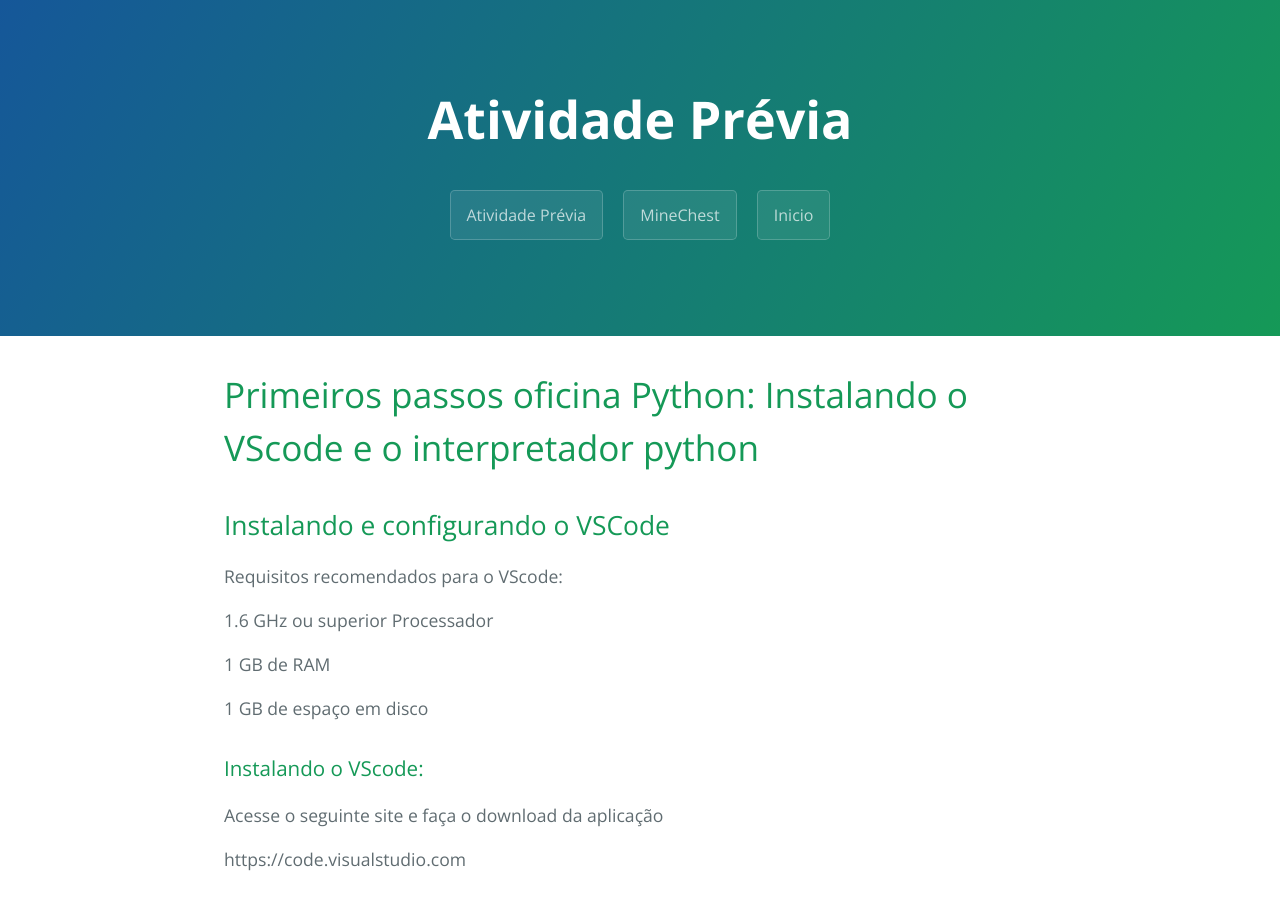
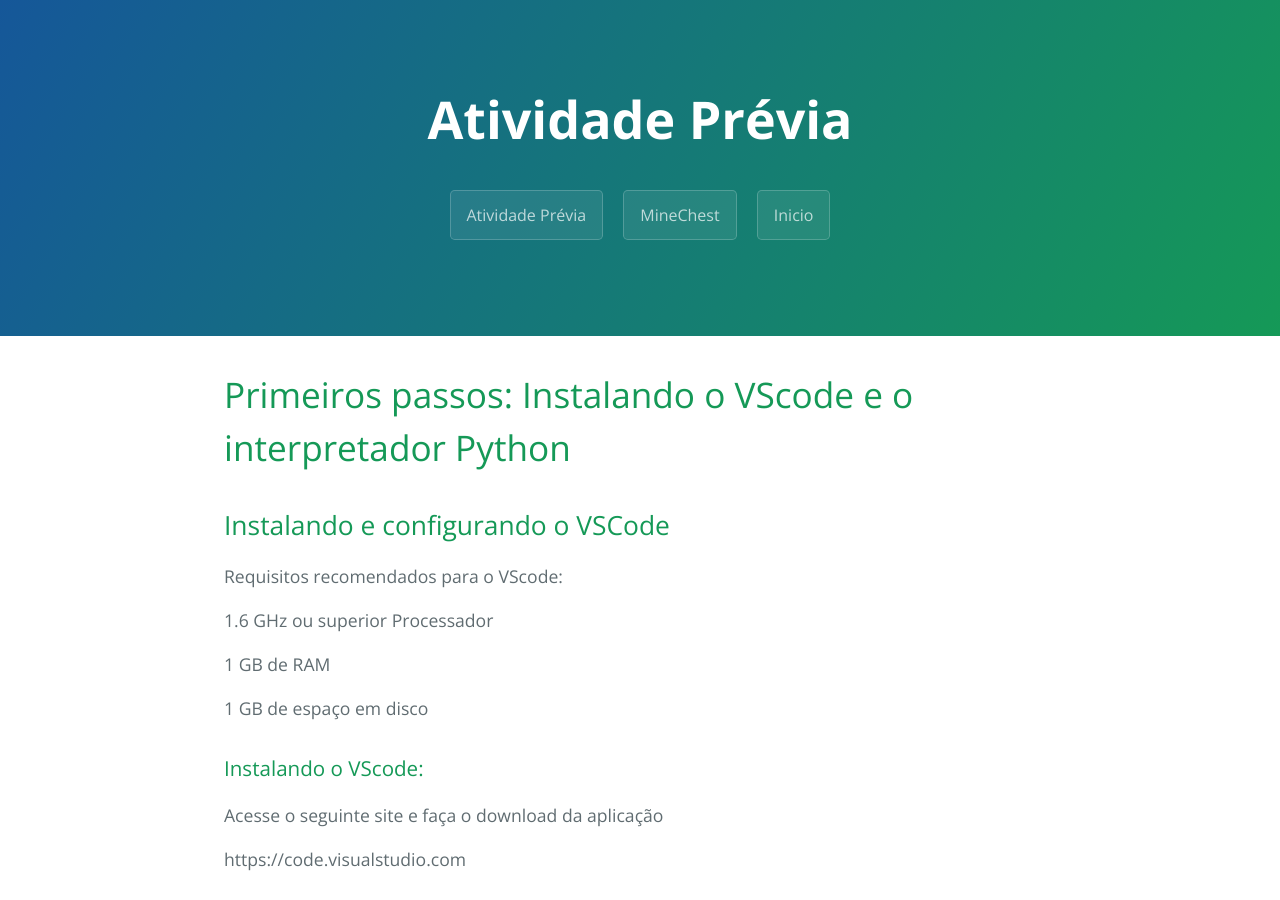
Before and after one commit to E2PC/ProjectPage, a Jekyll site: the page built from AtividadePrevia.md, in a window 1280 px wide and 900 px high. Built offline with Jekyll 4.4.1, drawn with Linux system fonts in a browser that asks for light colours.

Commit message:
Update AtividadePrevia.md

```diff
--- a/AtividadePrevia.md
+++ b/AtividadePrevia.md
@@ -4,7 +4,7 @@ layout: template
 filename: AtividadePrevia
 ---
 
-# Primeiros passos oficina Python: Instalando o VScode e o interpretador python
+# Primeiros passos: Instalando o VScode e o interpretador Python
 
 ## Instalando e configurando o VSCode
 
```
